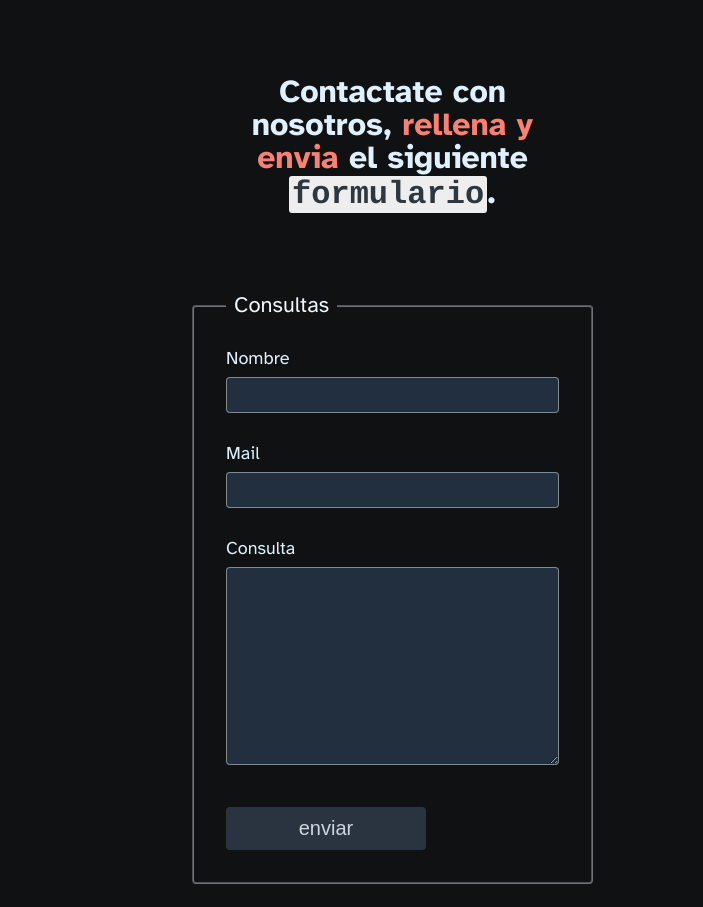
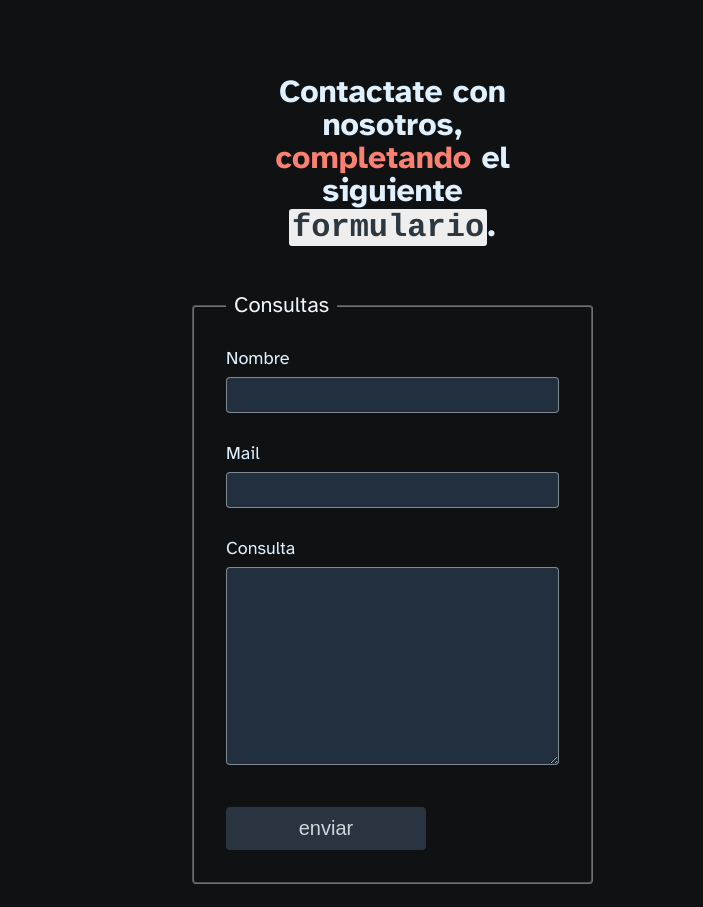
Before and after one commit to GRAMAPHENIA/luthier-dicorato, an Astro site: page / in a window 1280 px wide. Shown: the part 2382-3289 px from the top of the page, without its empty margins (288-991 px from the left). Built offline with nearby package versions, Linux system fonts and the light colour scheme; Astro itself is replaced by a stand-in of ours.

Commit message:
text-form

```diff
--- a/src/components/Formulario.astro
+++ b/src/components/Formulario.astro
@@ -1,6 +1,6 @@
 <form>
   <h1>
-    Contactate con nosotros, <span>rellena y envia</span> el siguiente <code
+    Contactate con nosotros, <span>completando</span> el siguiente <code
       >formulario</code
     >.
   </h1>
```
